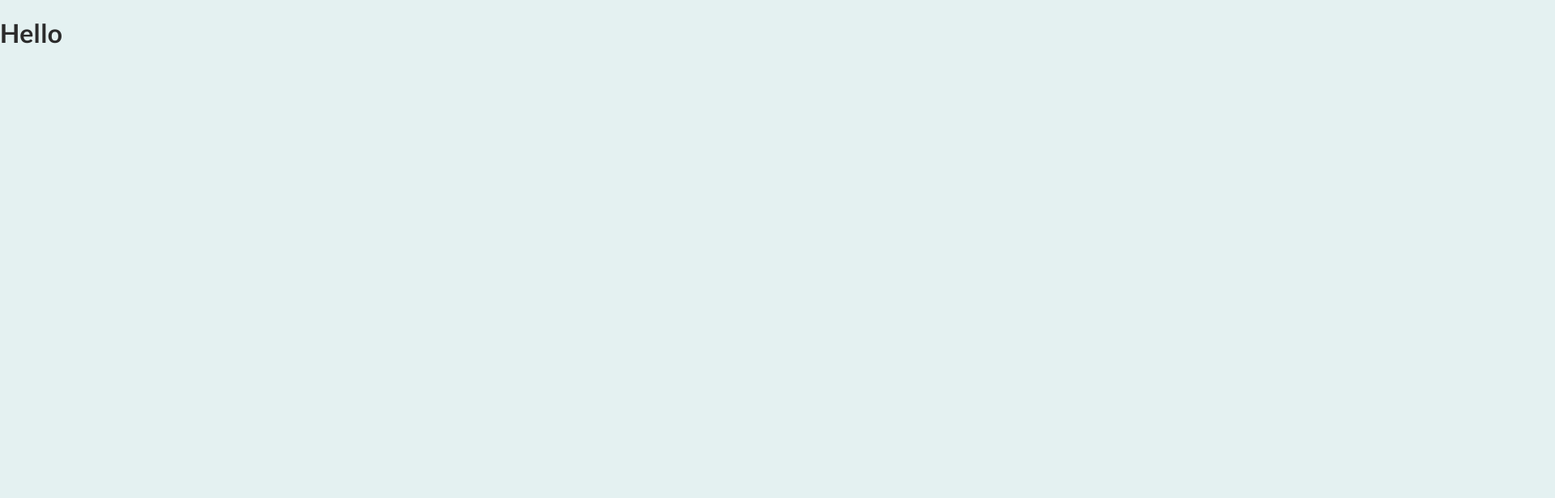
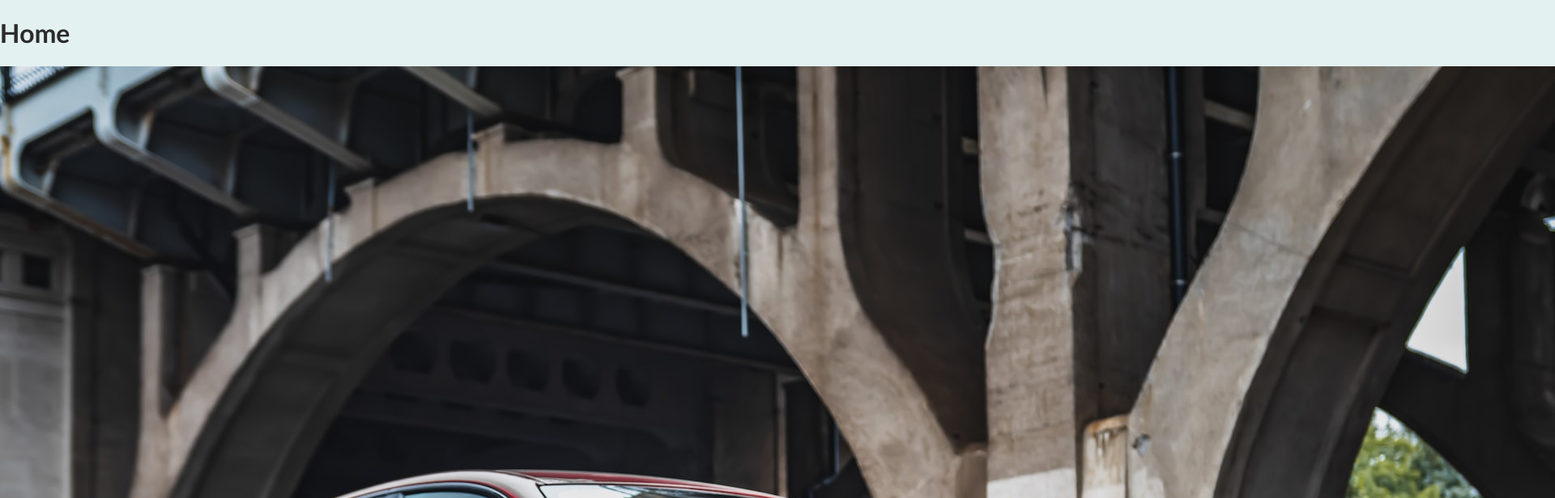
Before and after one commit to LachezarUzunov/nextjs-events-app, a Next.js app: page / in a window 1280 px wide. Shown: the top 616 px of the page at 81% size, 1920 px wide, since content can reach past the window. Built offline with nearby package versions, Linux system fonts and the light colour scheme.

Commit message:
building eventlist and eventitem

```diff
--- /dev/null
+++ b/components/events/EventItem.js
@@ -0,0 +1,37 @@
+import React from "react";
+import Link from "next/link";
+
+const EventItem = (props) => {
+  const { title, image, date, location, id } = props;
+
+  const humanReadableDate = new Date(date).toLocaleDateString("en-US", {
+    day: "numeric",
+    month: "long",
+    year: "numeric",
+  });
+
+  const formattedAddress = location.replace(", ", "\n");
+
+  const exploreLink = `/events/${id}`;
+  return (
+    <li>
+      <img src={"/" + image} alt={title} />
+      <div>
+        <div>
+          <h2>{title}</h2>
+          <div>
+            <time>{humanReadableDate}</time>
+          </div>
+          <div>
+            <address>{formattedAddress}</address>
+          </div>
+        </div>
+        <div>
+          <Link href={exploreLink}>Explore Event</Link>
+        </div>
+      </div>
+    </li>
+  );
+};
+
+export default EventItem;
--- /dev/null
+++ b/components/events/EventList.js
@@ -0,0 +1,25 @@
+import React from "react";
+import EventItem from "./EventItem";
+
+const EventList = (props) => {
+  const { items } = props;
+  console.log(items);
+  return (
+    <ul>
+      {items.map((event) => {
+        return (
+          <EventItem
+            key={event.id}
+            location={event.location}
+            date={event.date}
+            image={event.image}
+            id={event.id}
+            title={event.title}
+          ></EventItem>
+        );
+      })}
+    </ul>
+  );
+};
+
+export default EventList;
--- a/pages/index.js
+++ b/pages/index.js
@@ -1,12 +1,14 @@
 import { getFeaturedEvents } from "../dummy-data";
+import EventList from "../components/events/EventList";
 
 const Home = () => {
   const featuredEvents = getFeaturedEvents();
 
   return (
-    <main>
-      <h1>Hello</h1>
-    </main>
+    <div>
+      <h1>Home</h1>
+      <EventList items={featuredEvents} />
+    </div>
   );
 };
 
```
Also changed, not shown: components/events/event-item.js (deleted, +0 -7 lines), components/events/event-list.js (deleted, +0 -15 lines).
